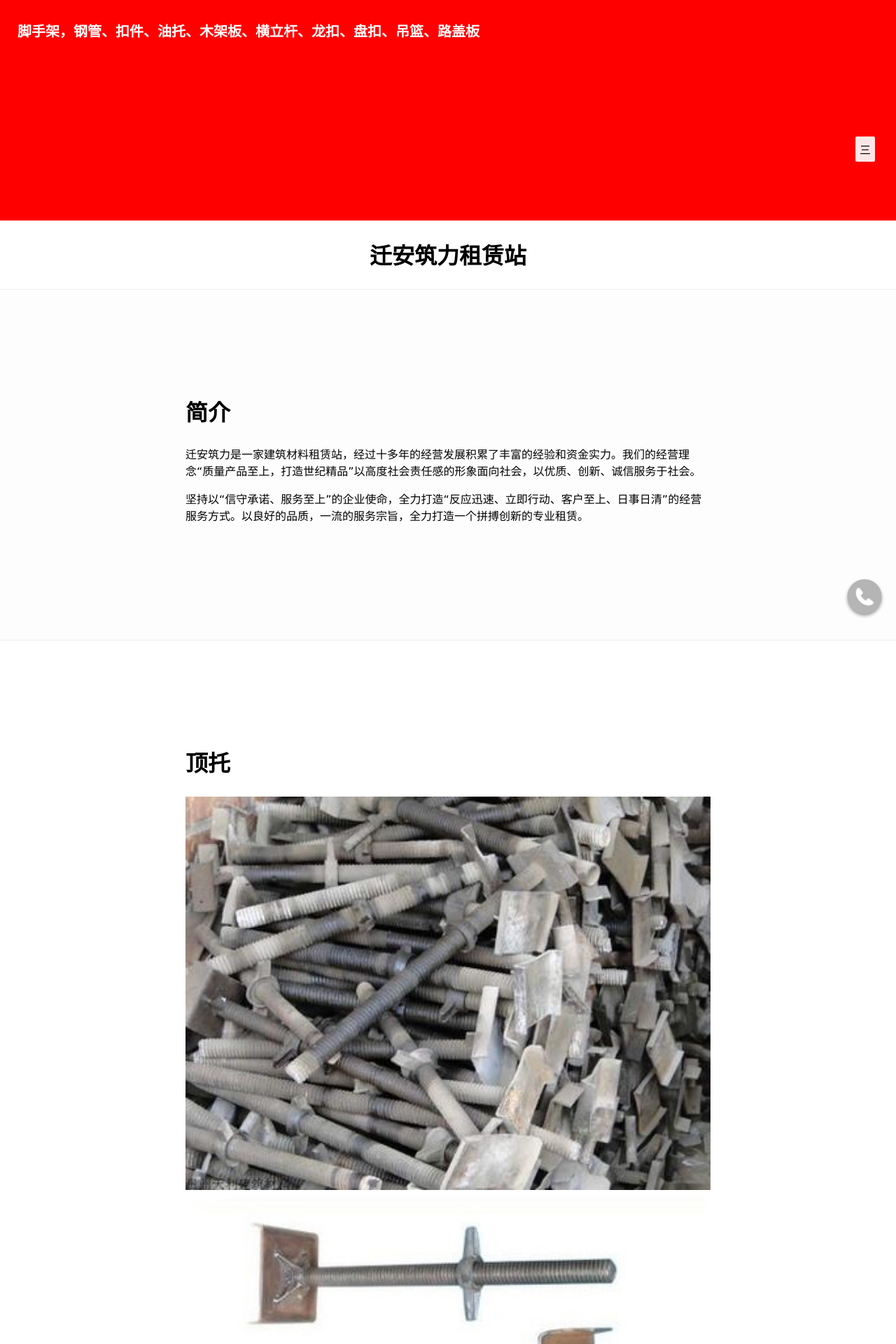
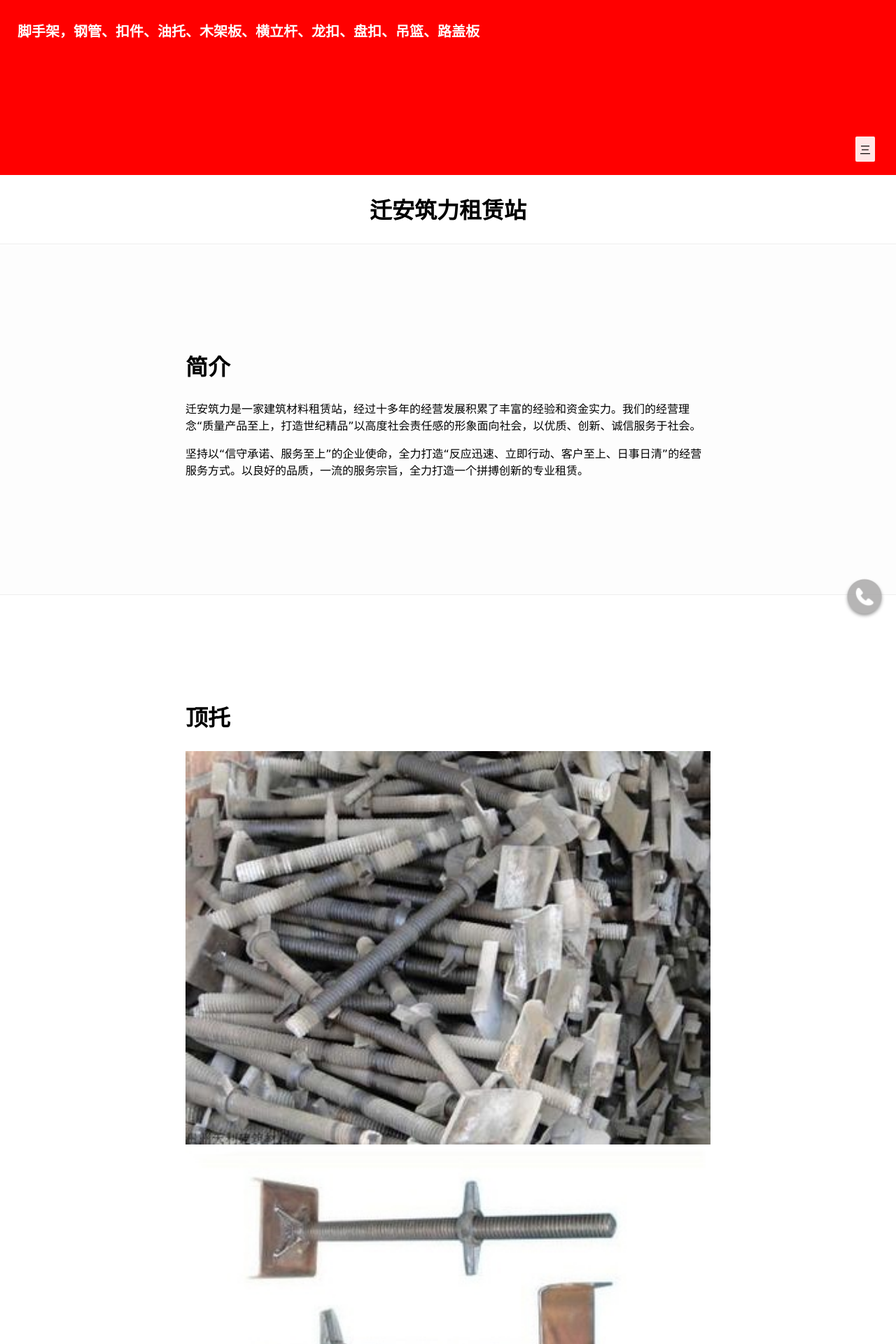
Before and after one commit to zhulizulin/zhulizulin.github.io, a Jekyll site: the page zlzlz.html, which Jekyll copies as it is, in a window 1280 px wide. Shown: the top 1920 px of the page at 70% size. Built offline with Jekyll 4.4.1, drawn with Linux system fonts in a browser that asks for light colours.

Commit message:
update style

```diff
--- a/zlzlz.html
+++ b/zlzlz.html
@@ -182,7 +182,7 @@
         <li><a href="#map">地图</a></li>
       </ul>
     </div>
-    <div style="background: red; height: 35vh; color: #ffffff; font-weight: 700; font-size: 20px; line-height: 40px; padding: 25px; box-sizing: border-box">
+    <div style="background: red; height: 250px; color: #ffffff; font-weight: 700; font-size: 20px; line-height: 40px; padding: 25px; box-sizing: border-box">
         脚手架，钢管、扣件、油托、木架板、横立杆、龙扣、盘扣、吊篮、路盖板</div>
     <div style="text-align: center; margin-top: 25px;">
       <h1>迁安筑力租赁站</h1>
```
